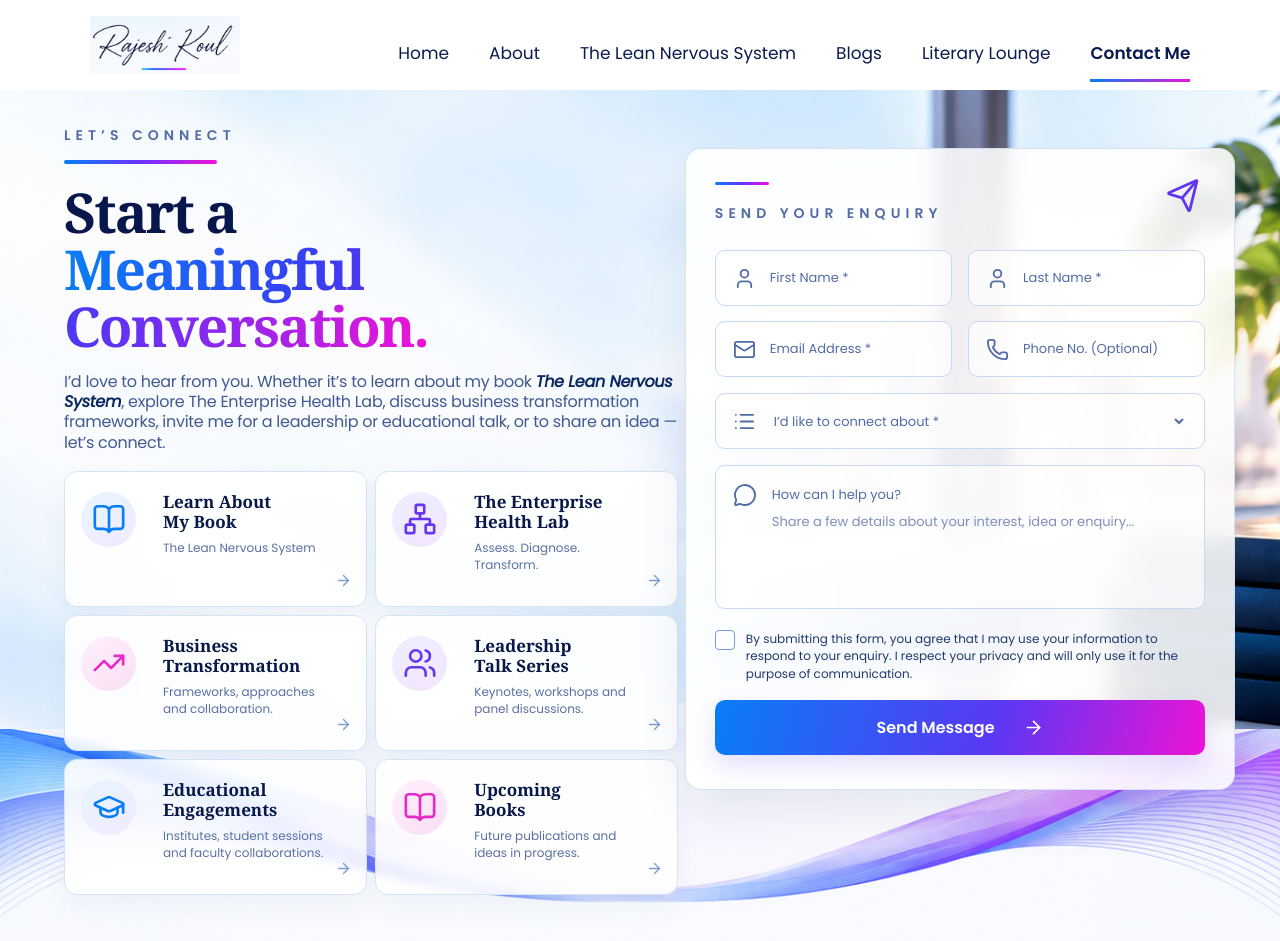
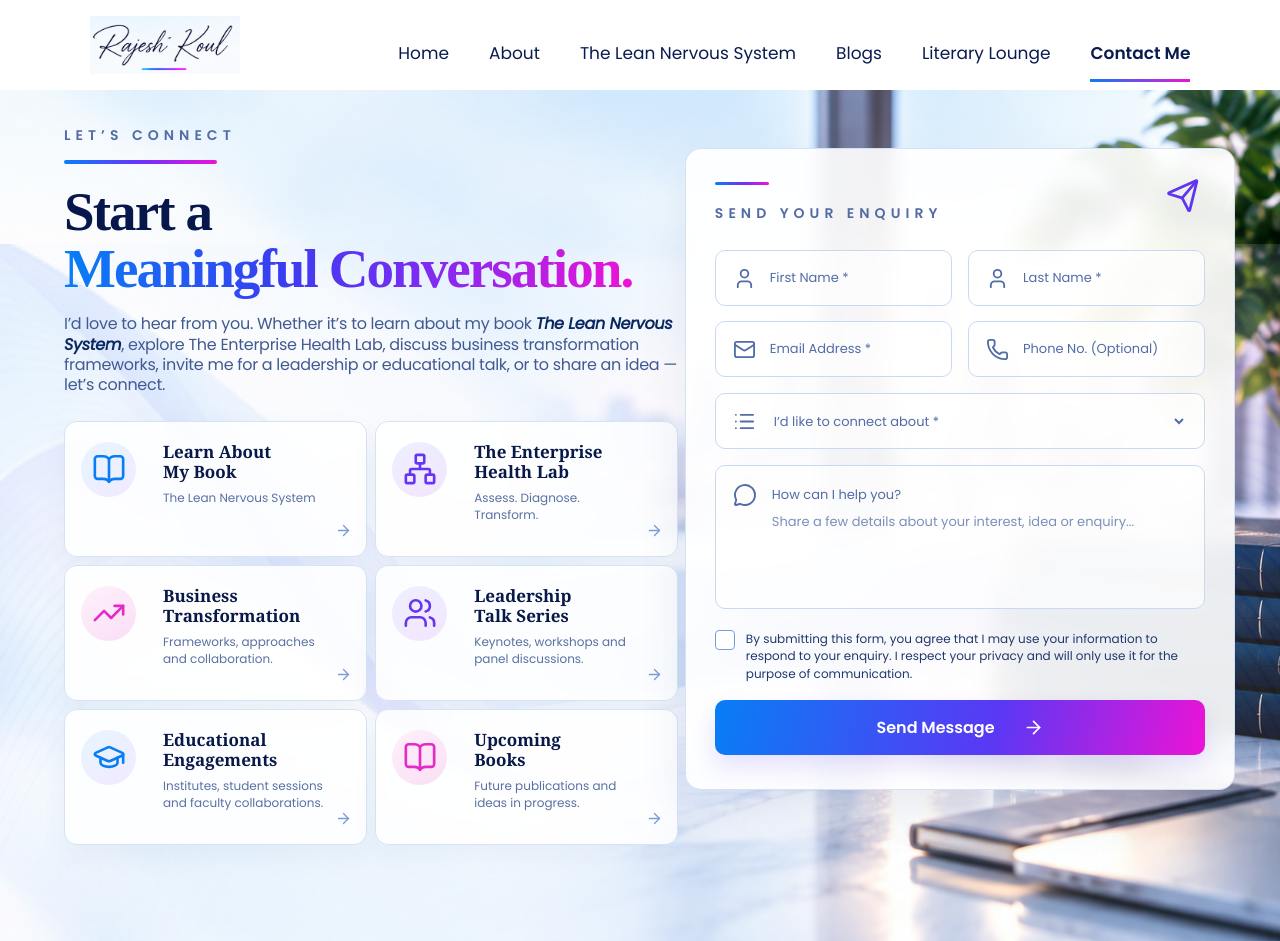
Before and after one commit to deksontech/rajeshkoul, a Next.js app: page /contact in a window 1280 px wide. Built offline with nearby package versions, Linux system fonts and the light colour scheme.

Commit message:
Refine contact page proportions and artwork

```diff
--- a/app/globals.css
+++ b/app/globals.css
@@ -549,17 +549,17 @@
 /* Contact page reconstructed from the supplied 1672 × 941 composition. */
 .site-header nav a.active{font-weight:600;border-image:linear-gradient(90deg,var(--blue),var(--pink)) 1}
 .contact-page{overflow:hidden;background:#f3f8ff}
-.contact-stage{position:relative;isolation:isolate;width:100%;height:calc(100vh - 90px);min-height:851px;overflow:hidden;background:#f5f9ff url('/art/contact-office.png') center top/cover no-repeat}
+.contact-stage{position:relative;isolation:isolate;width:100%;height:calc(100vh - 90px);min-height:851px;overflow:hidden;background-color:#f5f9ff;background-image:url('/art/contact-office.png');background-position:right top;background-size:auto 100%;background-repeat:no-repeat}
 .contact-stage::before{content:"";position:absolute;z-index:0;inset:0;background:linear-gradient(90deg,rgba(255,255,255,.18) 0,rgba(255,255,255,.08) 49%,rgba(255,255,255,0) 68%);pointer-events:none}
-.contact-stage::after{content:"";position:absolute;z-index:1;left:0;right:0;bottom:-3px;height:215px;background:url('/art/home-author-bottom-wave.png') center bottom/100% 215px no-repeat;pointer-events:none}
-.contact-copy{position:absolute;z-index:3;top:38px;left:calc(50% - 736px);width:772px}
+.contact-stage::after{content:"";position:absolute;z-index:1;left:0;right:0;bottom:-3px;height:700px;background:url('/art/home-author-bottom-wave.png') center bottom/100% 700px no-repeat;opacity:.14;pointer-events:none}
+.contact-copy{position:absolute;z-index:3;top:38px;left:6%;width:772px}
 .contact-eyebrow{margin:0;color:#536ba6;font-size:14px;line-height:1;font-weight:600;letter-spacing:.36em}
 .contact-eyebrow::after{content:"";display:block;width:153px;height:4px;margin-top:18px;border-radius:4px;background:linear-gradient(90deg,var(--blue),var(--violet),var(--pink))}
-.contact-copy h1{margin:19px 0 17px;color:#07164b;font-family:Georgia,'Times New Roman',serif;font-size:62px;line-height:1.04;font-weight:600;letter-spacing:-.035em}
+.contact-copy h1{margin:19px 0 17px;color:#07164b;font-family:'Times New Roman',Georgia,serif;font-size:66px;line-height:1.04;font-weight:600;letter-spacing:-.035em}
 .contact-copy h1 span{white-space:nowrap;background:linear-gradient(90deg,#087ef5 0,#393df1 38%,#7c2cf2 63%,#ed13d6 100%);-webkit-background-clip:text;background-clip:text;color:transparent}
 .contact-intro{width:690px;margin:0;color:#415a90;font-size:18px;line-height:1.27;letter-spacing:-.018em}
 .contact-intro b{color:#0a285f;font-style:italic;font-weight:700}
-.contact-reasons{display:grid;grid-template-columns:repeat(3,1fr);gap:8px;margin-top:18px}
+.contact-reasons{display:grid;grid-template-columns:repeat(3,1fr);gap:8px;margin-top:25px}
 .contact-reasons article{position:relative;height:151px;display:grid;grid-template-columns:72px 1fr 18px;gap:10px;align-items:start;padding:28px 13px 16px 16px;border:1px solid #d6e3f5;border-radius:13px;background:rgba(255,255,255,.87);box-shadow:0 11px 26px rgba(48,77,135,.05);backdrop-filter:blur(5px)}
 .contact-reasons article>i{width:55px;height:55px;border-radius:50%;display:grid;place-items:center;background:linear-gradient(145deg,#e7f5ff,#f1eaff);color:#087ef5}
 .contact-reasons article:nth-child(2)>i,.contact-reasons article:nth-child(4)>i{color:#6735f0;background:linear-gradient(145deg,#edf0ff,#f3e5ff)}
@@ -572,7 +572,7 @@
 .contact-copy blockquote>b{margin:-15px 28px 0 0;color:#c7b3ff;font-family:Georgia,serif;font-size:92px;font-weight:400;line-height:1}
 .contact-copy blockquote>p{position:relative;margin:0;padding-left:24px;border-left:3px solid transparent;border-image:linear-gradient(#4d32ec,#e92ad3) 1;font-family:Georgia,'Times New Roman',serif;font-size:27px;font-style:italic;line-height:1.3}
 .contact-copy blockquote>p::after{content:"";display:block;width:85px;height:3px;margin-top:16px;background:linear-gradient(90deg,var(--blue),var(--violet),var(--pink))}
-.contact-form{position:absolute;z-index:4;top:58px;left:calc(50% + 43px);width:552px;height:642px;padding:33px 29px 26px;border:1px solid rgba(209,222,245,.9);border-radius:16px;background:rgba(255,255,255,.88);box-shadow:0 22px 48px rgba(51,81,141,.11);backdrop-filter:blur(10px)}
+.contact-form{position:absolute;z-index:4;top:58px;left:52.65%;width:552px;height:642px;padding:33px 29px 26px;border:1px solid rgba(209,222,245,.9);border-radius:16px;background:rgba(255,255,255,.91);box-shadow:0 22px 48px rgba(51,81,141,.11);backdrop-filter:blur(10px)}
 .contact-form-heading{position:relative;height:55px;color:#536aa4}
 .contact-form-heading>span{display:block;width:54px;height:3px;margin-bottom:18px;border-radius:3px;background:linear-gradient(90deg,var(--blue),var(--violet),var(--pink))}
 .contact-form-heading>p{margin:0;font-size:14px;font-weight:600;letter-spacing:.36em}
@@ -594,7 +594,7 @@
   .contact-copy{left:5%;width:48vw}.contact-copy h1{font-size:4.3vw}.contact-copy h1 span{white-space:normal}.contact-intro{width:100%;font-size:16px}.contact-reasons{grid-template-columns:repeat(2,1fr)}.contact-reasons article{height:136px;padding-top:20px}.contact-copy blockquote{display:none}.contact-form{left:auto;right:3.5%;width:43%;max-width:552px}
 }
 @media(max-width:1000px){
-  .contact-stage{height:auto;min-height:0;padding:54px 5% 180px;background-position:64% top;background-size:auto 900px}.contact-stage::before{background:rgba(247,251,255,.82)}.contact-stage::after{height:180px;background-size:auto 180px}.contact-copy,.contact-form{position:relative;top:auto;left:auto;right:auto;width:min(760px,100%);margin:0 auto}.contact-copy h1{font-size:55px}.contact-copy h1 span{white-space:normal}.contact-intro{width:100%;font-size:17px}.contact-reasons{grid-template-columns:repeat(2,1fr)}.contact-copy blockquote{margin:32px 0 28px 5%}.contact-form{height:auto;min-height:642px;margin-top:25px}.contact-success{position:static;margin-top:10px}
+  .contact-stage{height:auto;min-height:0;padding:54px 5% 210px;background-position:right top;background-size:auto 900px}.contact-stage::before{background:rgba(247,251,255,.82)}.contact-stage::after{height:210px;background-size:auto 210px}.contact-copy,.contact-form{position:relative;top:auto;left:auto;right:auto;width:min(760px,100%);margin:0 auto}.contact-copy h1{font-size:55px}.contact-copy h1 span{white-space:normal}.contact-intro{width:100%;font-size:17px}.contact-reasons{grid-template-columns:repeat(2,1fr)}.contact-copy blockquote{margin:32px 0 28px 5%}.contact-form{height:auto;min-height:642px;margin-top:25px}.contact-success{position:static;margin-top:10px}
 }
 @media(max-width:600px){
   .contact-stage{padding:42px 18px 135px;background-position:70% top;background-size:auto 760px}.contact-eyebrow{font-size:12px}.contact-copy h1{margin-top:22px;font-size:42px;line-height:1.07}.contact-intro{font-size:16px;line-height:1.55}.contact-reasons{grid-template-columns:1fr;gap:10px;margin-top:25px}.contact-reasons article{height:auto;min-height:126px;grid-template-columns:65px 1fr 18px;padding:22px 14px}.contact-copy blockquote{height:auto;margin:36px 0}.contact-copy blockquote>b{margin-right:12px;font-size:68px}.contact-copy blockquote>p{padding-left:15px;font-size:21px}.contact-form{min-height:0;padding:28px 18px 22px}.contact-form-heading{height:62px}.contact-form-heading>p{font-size:12px;letter-spacing:.25em}.contact-form-heading>svg{width:30px}.contact-field-grid{grid-template-columns:1fr;gap:12px}.contact-field-grid label,.contact-select{height:54px}.contact-select,.contact-message{margin-top:12px}.contact-message{height:154px}.contact-consent{font-size:11px}.contact-submit{height:56px}
```
